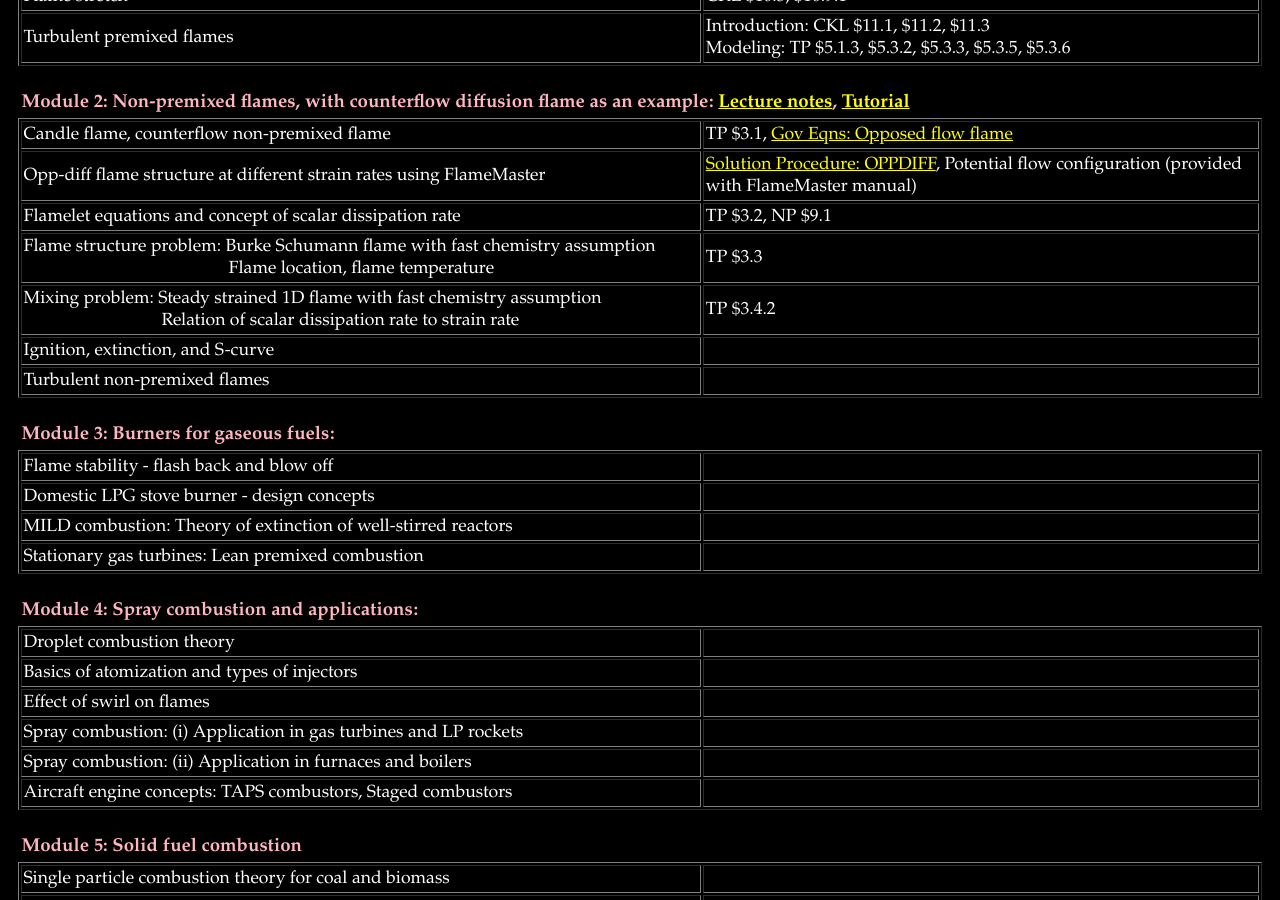
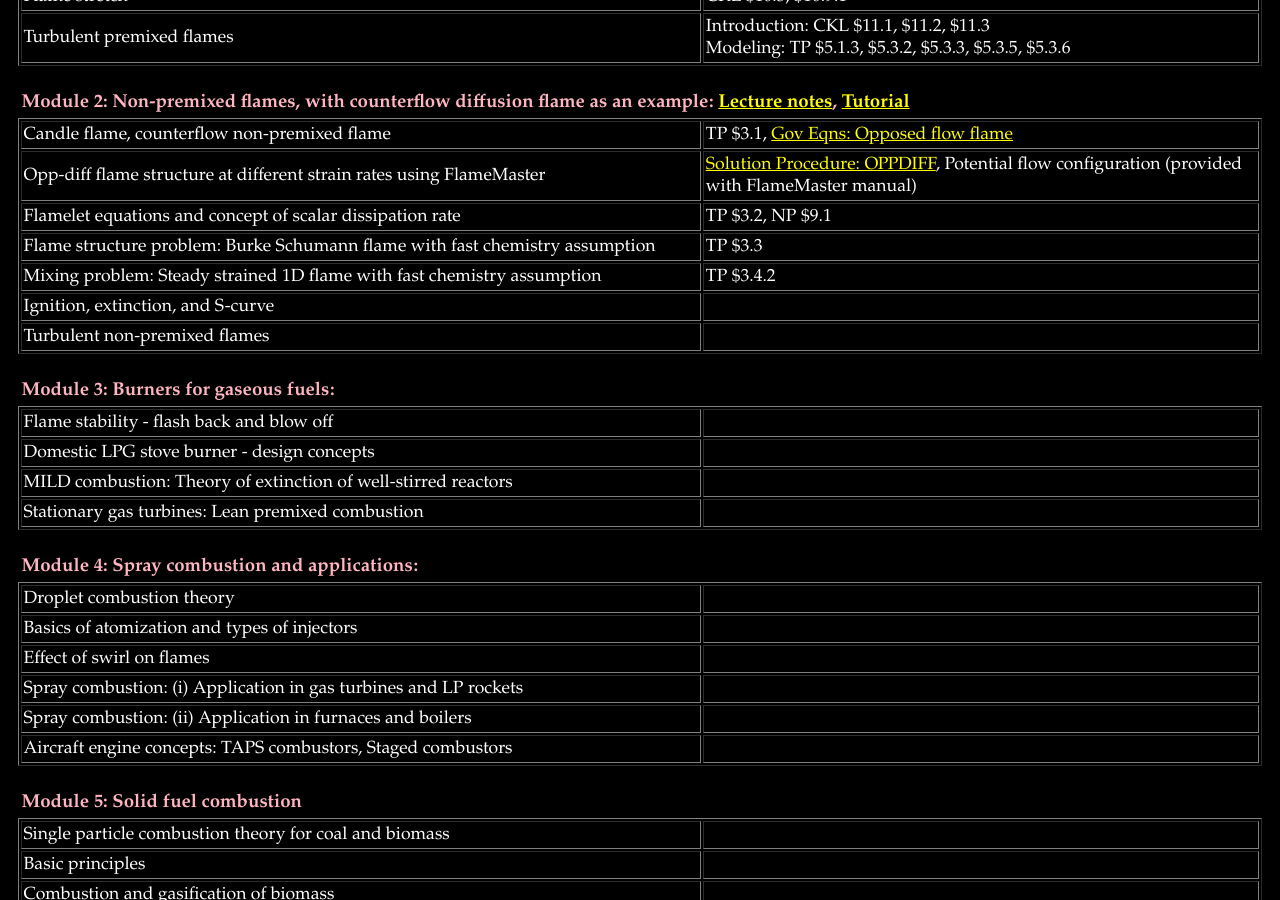
Before and after one commit to krithikasivaram/krithikasivaram.github.io, a Jekyll site: the page teaching/ME6166_Jan_May_2020.html, which Jekyll copies as it is, in a window 1280 px wide and 900 px high, scrolled down 1530 px. Built offline with Jekyll 4.4.1, drawn with Linux system fonts in a browser that asks for light colours.

Commit message:
tut 2 update

```diff
--- a/teaching/ME6166_Jan_May_2020.html
+++ b/teaching/ME6166_Jan_May_2020.html
@@ -347,11 +347,13 @@ Path-to-FlameMaster/Run/FlameMan/Diff/Steady/CH4/ </li>	-->
 	<td> TP $3.2, NP $9.1 </td></tr>
 
 	<tr> <td> Flame structure problem: Burke Schumann flame with fast chemistry assumption<br>
-		<p style="padding-left: 205px;">Flame location, flame temperature</p></td>
+	<!--	<p style="padding-left: 205px;">Flame location, flame temperature</p>-->
+	</td>
 	<td> TP $3.3</td></tr>
 
 	<tr> <td> Mixing problem: Steady strained 1D flame with fast chemistry assumption<br>
-		<p style="padding-left: 138px;">Relation of scalar dissipation rate to strain rate</p>  </td>
+	<!--	<p style="padding-left: 138px;">Relation of scalar dissipation rate to strain rate</p>  -->
+	</td>
 	<td> TP $3.4.2 </td></tr>
 
 	<tr> <td> Ignition, extinction, and S-curve </td>
```
